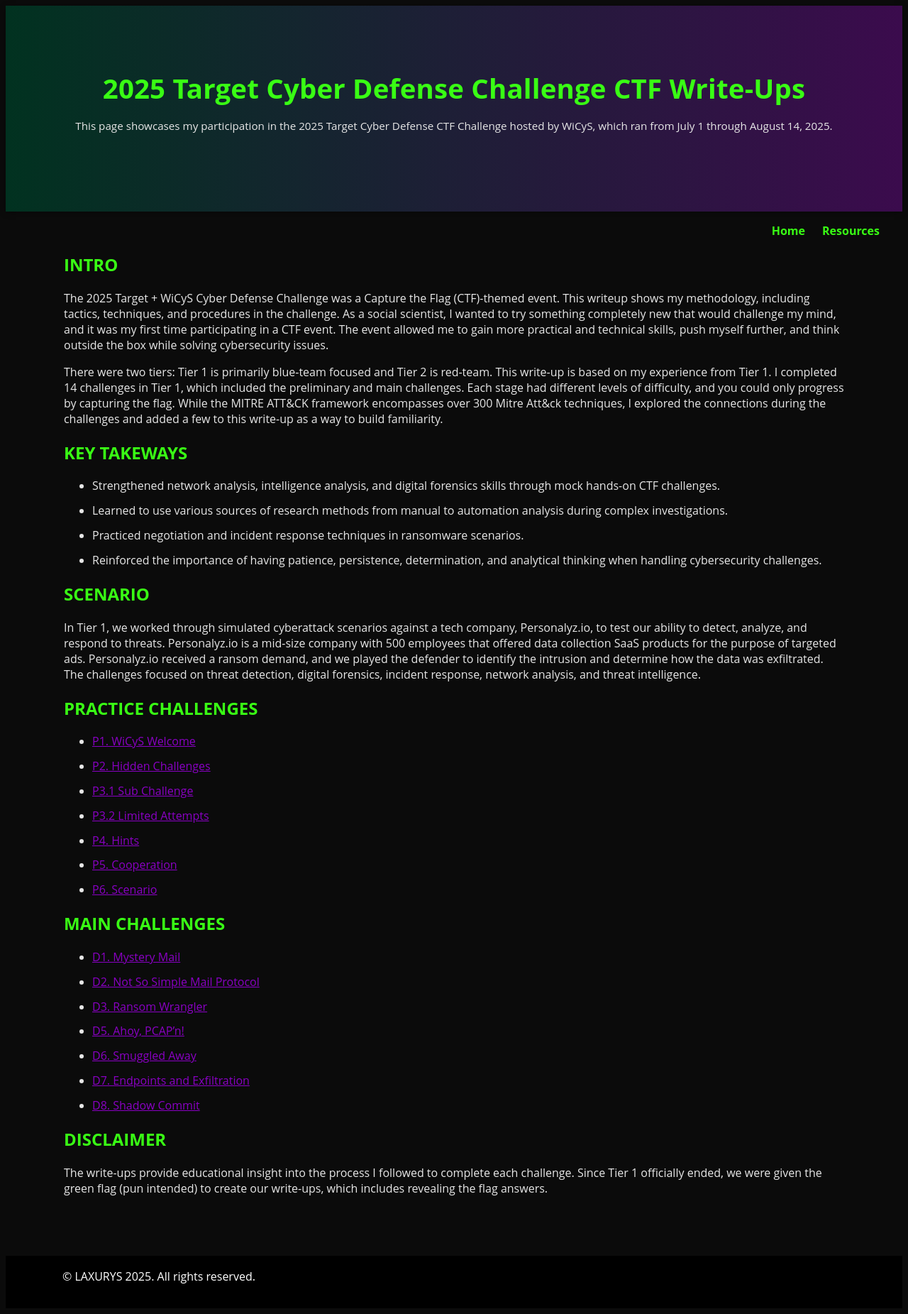
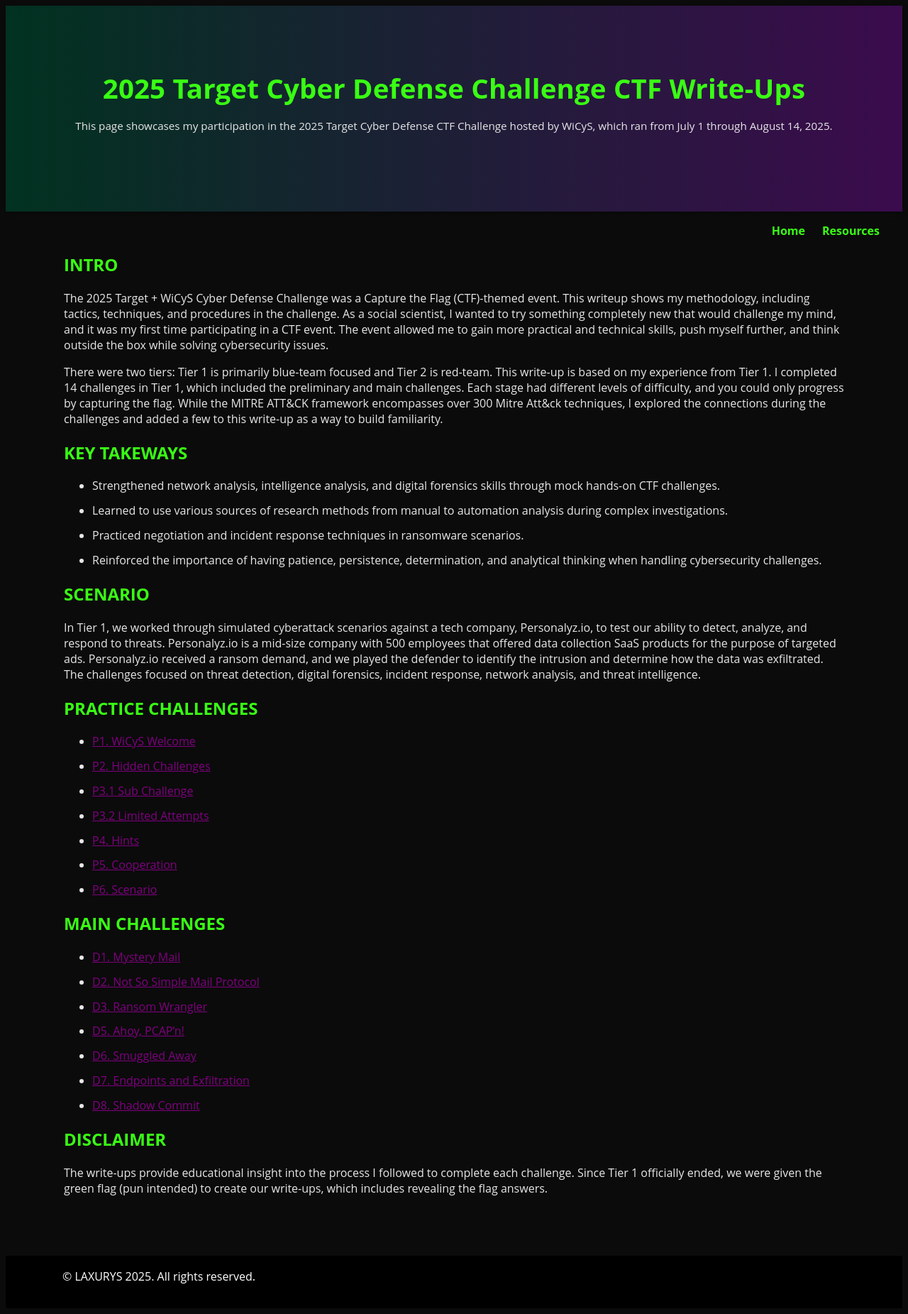
Before and after one commit to glsanclem/2025_wicys_target_ctf, a Jekyll site: the page built from index.md, in a window 1280 px wide. Shown: the whole page at 71% size. Built offline with Jekyll 4.4.1, drawn with Linux system fonts in a browser that asks for light colours.

Commit message:
Update style.css
Purple links

```diff
--- a/assets/css/style.css
+++ b/assets/css/style.css
@@ -48,7 +48,7 @@ body {
 
 /* ------------------- Links ------------------------------- */
 a {
- color: #8A00C4; /* neon purple links */
+ color: #800080; /* purple links */
 }
 
 /* ------------------- Footer Styling ---------------------- */
```
